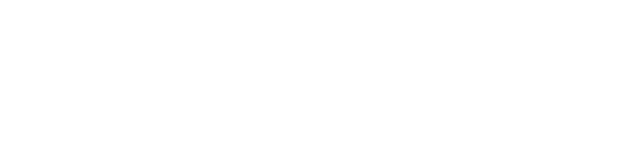
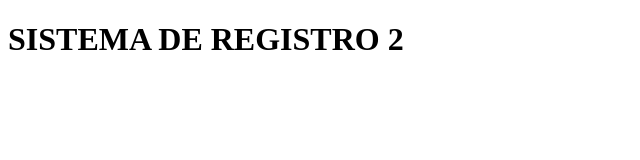
Before and after one commit to yona1189/sistema-de-registro-2, a plain HTML site: page index.html in a window 1280 px wide. Shown: the whole page, without its empty margins (0-640 px from the left). Drawn offline with Linux system fonts and the light colour scheme.

Commit message:
se agrega h1 al index

```diff
--- a/index.html
+++ b/index.html
@@ -3,9 +3,10 @@
 <head>
     <meta charset="UTF-8">
     <meta name="viewport" content="width=device-width, initial-scale=1.0">
-    <title>Document</title>
+    <title>Sistema de registro  2</title>
 </head>
 <body>
+    <h1>SISTEMA DE REGISTRO 2</h1>
 
 </body>
 </html>
```
